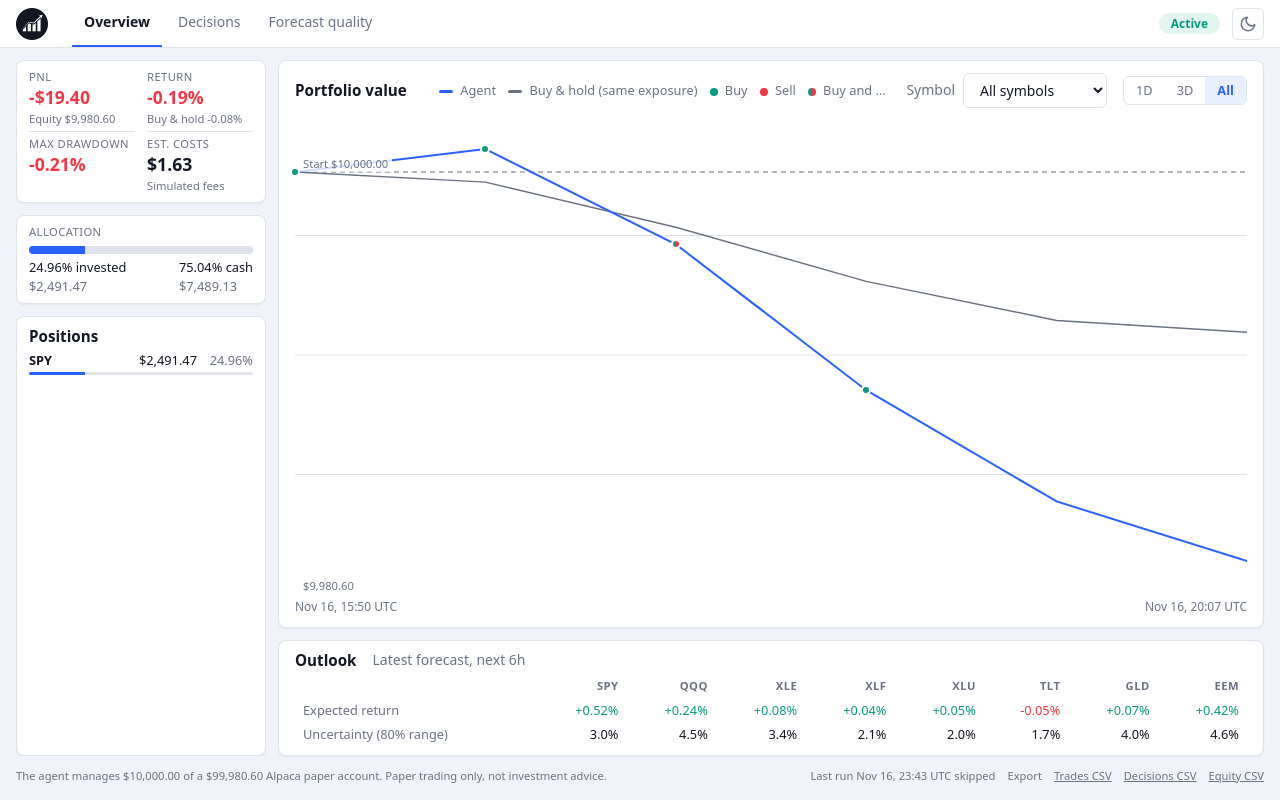
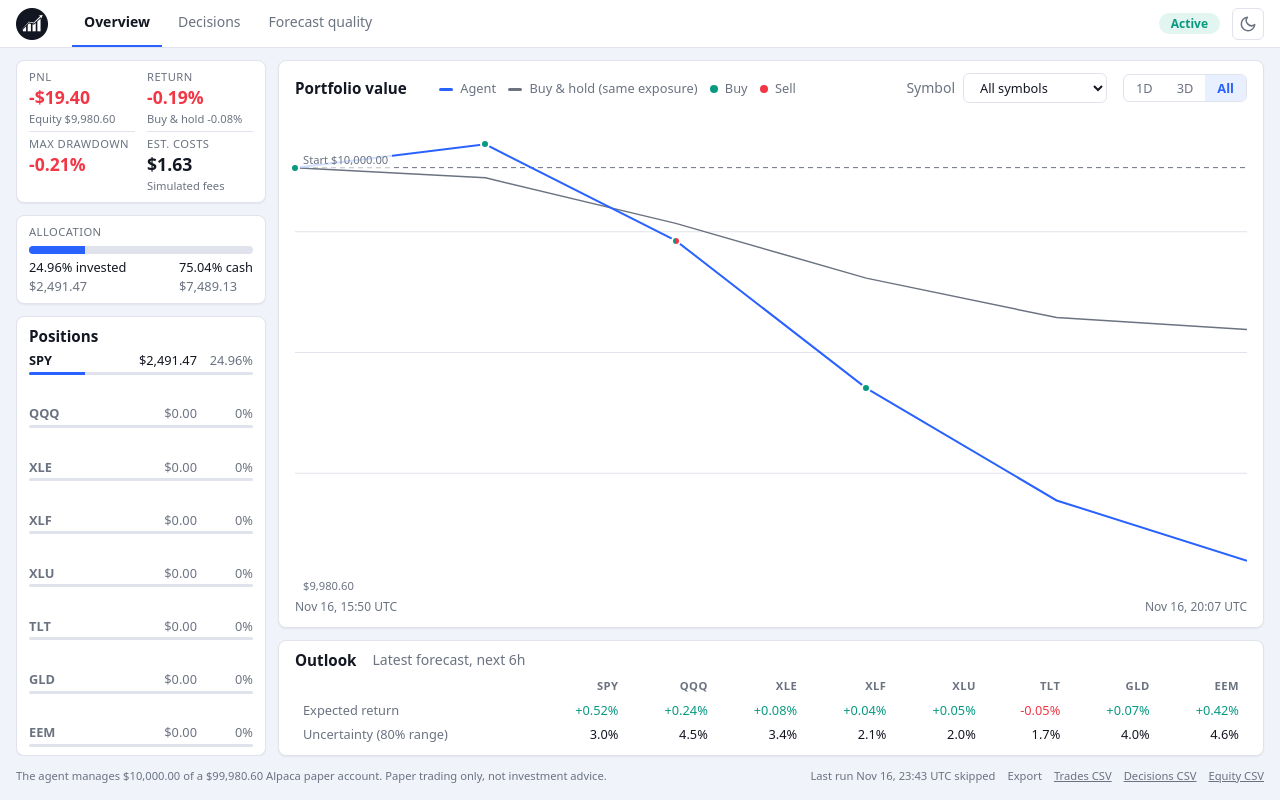
Before and after one commit to capucine-masson/paper-trading, a React (Vite) app in the folder web/: page / in a window 1280 px wide. Built offline with nearby package versions, Linux system fonts and the light colour scheme.

Commit message:
ux ui overview

```diff
--- a/web/src/components/Overview.tsx
+++ b/web/src/components/Overview.tsx
@@ -41,7 +41,7 @@ export function Overview({ status, portfolio, decisions, symbol, period, onSymbo
       <aside className="side">
         <Performance metrics={status.metrics} />
         <Allocation metrics={status.metrics} />
-        <Positions positions={portfolio.positions} />
+        <Positions positions={portfolio.positions} symbols={status.symbols} />
       </aside>
       <section className="card chart-card">
         <div className="card-head">
@@ -55,11 +55,6 @@ export function Overview({ status, portfolio, decisions, symbol, period, onSymbo
             )}
             <i className="dot dot-buy" /> Buy
             <i className="dot dot-sell" /> Sell
-            {isAll && (
-              <>
-                <i className="dot dot-mixed" /> Buy and sell
-              </>
-            )}
           </span>
           <label className="field">
             Symbol
@@ -205,18 +200,20 @@ function Kpi({ label, value, sub, tone: valueTone }: KpiProps) {
   );
 }
 
-function Positions({ positions }: { positions: PositionView[] }) {
-  const rows = positions.filter((p) => p.qty > 0);
+function Positions({ positions, symbols }: { positions: PositionView[]; symbols: string[] }) {
+  const rows = symbols.map(
+    (symbol) =>
+      positions.find((p) => p.symbol === symbol) ?? { symbol, qty: 0, market_value: 0, weight: 0 },
+  );
   return (
     <section className="card positions-card">
       <div className="card-head">
         <h2>Positions</h2>
       </div>
-      {rows.length === 0 && <p className="muted">No open position.</p>}
       <ul className="positions">
         {rows.map((p) => (
           <li key={p.symbol}>
-            <div className="position-row">
+            <div className={p.qty === 0 ? "position-row position-flat" : "position-row"}>
               <strong>{p.symbol}</strong>
               <span className="num">{formatUsd(p.market_value)}</span>
               <span className="num muted">{formatPercent(p.weight)}</span>
--- a/web/src/styles.css
+++ b/web/src/styles.css
@@ -384,6 +384,8 @@ select:hover {
 
 .chart-card .field select {
   width: 9rem;
+  font-size: 0.8rem;
+  padding: 4px var(--space-3);
 }
 
 .legend {
@@ -436,10 +438,6 @@ select:hover {
 
 .dot-buy {
   background: var(--up);
-}
-
-.dot-mixed {
-  background: linear-gradient(90deg, var(--up) 50%, var(--down) 50%);
 }
 
 .dot-sell {
```
